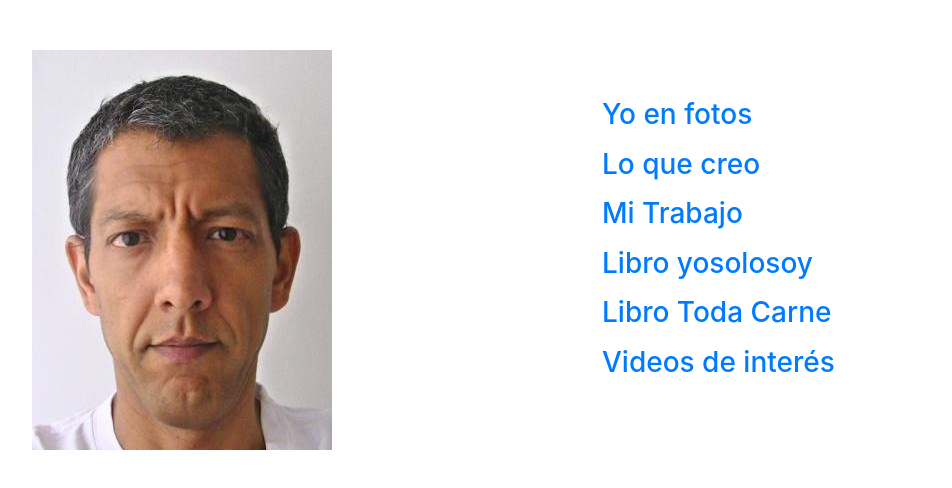
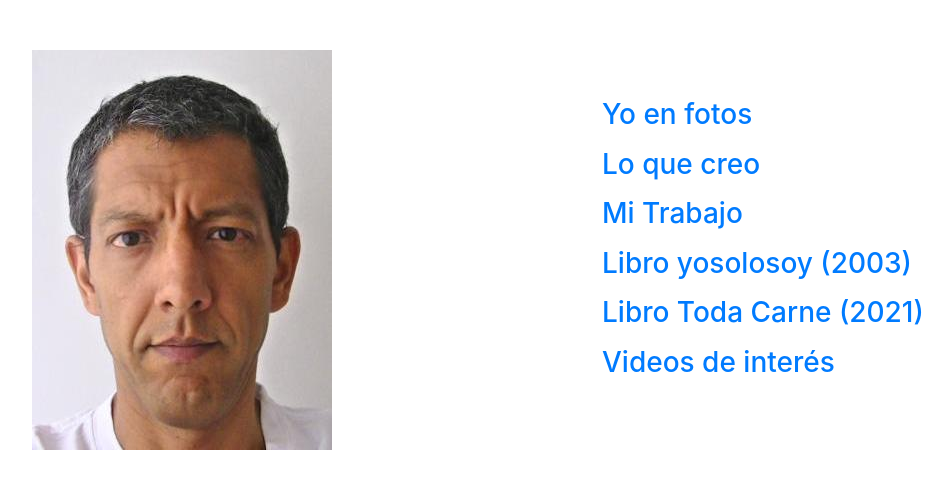
Before and after one commit to joseluisquiroga/joseluisquiroga.github.io, a plain HTML site: page index.html in a window 1280 px wide. Shown: the part 118-606 px from the top of the page, without its empty margins (53-1005 px from the left). Drawn offline with Linux system fonts and the light colour scheme.

Commit message:
c21. ed tc.

```diff
--- a/index.html
+++ b/index.html
@@ -51,10 +51,10 @@
 			<a href="https://ben-jose.github.io">Mi Trabajo</a>
 
 			<p>
-			<a href="yosolosoy.pdf">Libro yosolosoy</a>
+			<a href="yosolosoy.pdf">Libro yosolosoy (2003)</a>
 
 			<p>
-			<a href="LIBRO_TODA_CARNE.pdf">Libro Toda Carne</a>
+			<a href="LIBRO_TODA_CARNE.pdf">Libro Toda Carne (2021)</a>
 
 			<p>
 			<a href="https://www.youtube.com/user/jquiroga2k/playlists?sort=lad&view=1&flow=grid">
```
Also changed, not shown: 1 other file.
